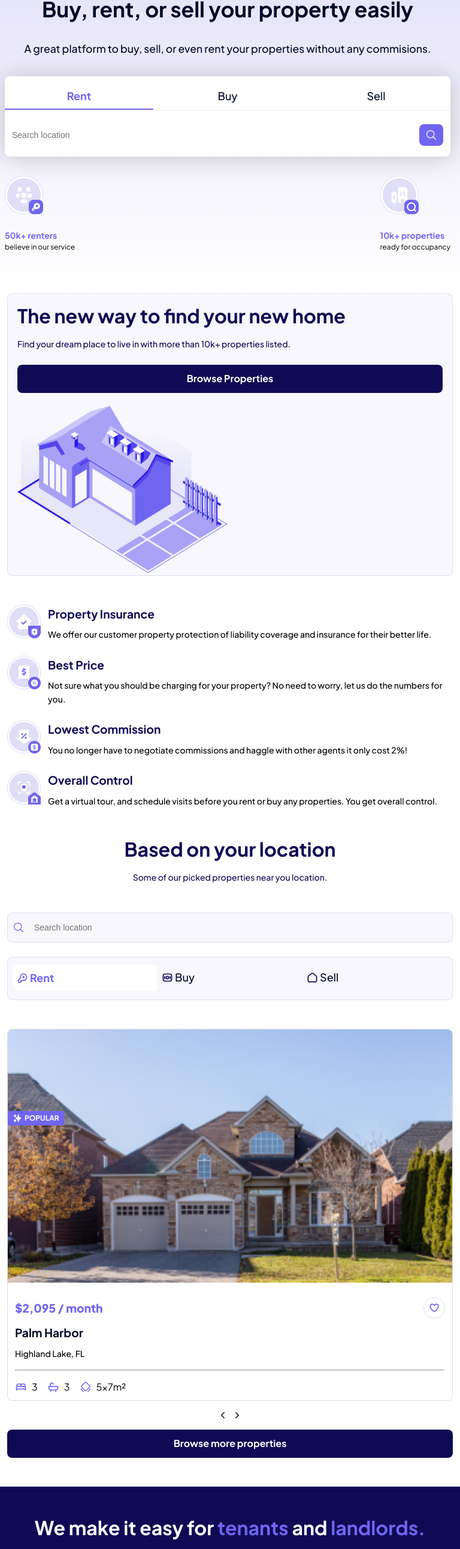
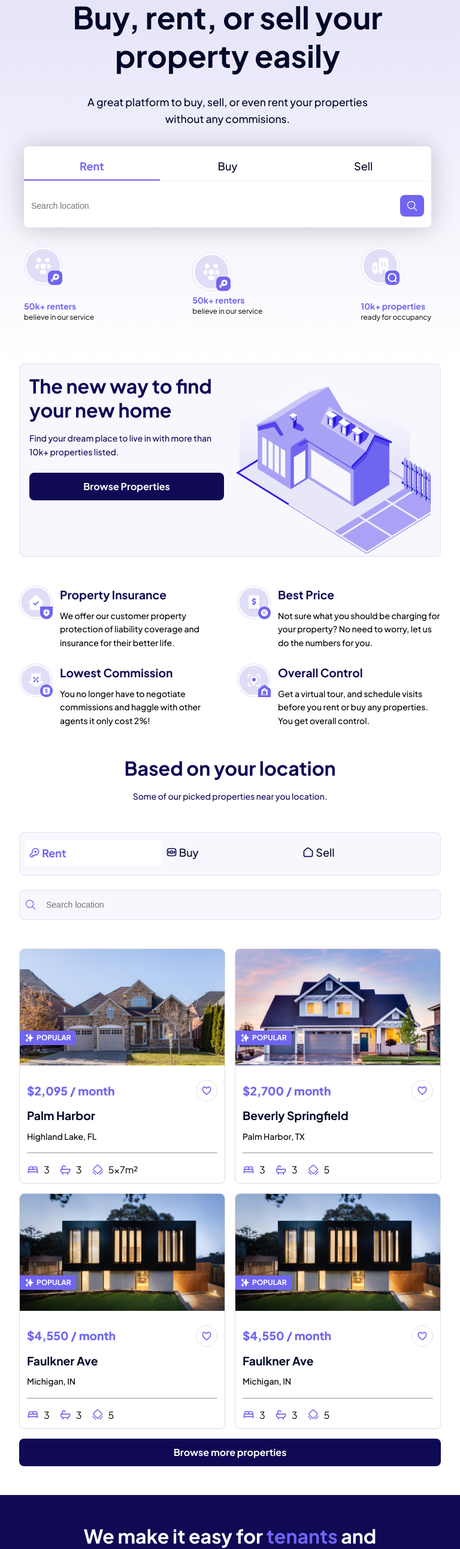
Before and after one commit to Alhassane2024/estatery, a plain HTML site: page index.html in a window 768 px wide. Shown: the part 134-2716 px from the top of the page at 60% size. Drawn offline with nearby package versions, Linux system fonts and the light colour scheme.

Commit message:
Responsive tablet 100%

```diff
--- a/index.html
+++ b/index.html
@@ -26,7 +26,7 @@
     ------------------------------->
     <header class="header active" data-header>
 
-        <div class="container">
+        <div class="container" id="c">
 
             <a href="#" class="logo">
                 <img src="./assets/logo-estatery.svg" alt="logo estatery" >
@@ -126,6 +126,17 @@
             <div class="hero-stats">
 
                 <div class="stats-container">
+
+                    <img src="./assets/Icon-renters.png" alt="icon" width="64" height="64">
+
+                    <div class="stats-text-wrapper">
+                        <h3 class="stat-title body-one-rem">50k+ renters</h3>
+                        <p class="stat-desc">believe in our service</p>
+                    </div>
+
+                </div>
+
+                <div class="stats-none-on-mobile stats-container">
 
                     <img src="./assets/Icon-renters.png" alt="icon" width="64" height="64">
 
@@ -418,6 +429,51 @@
                         </div>
                     </div>
 
+                    <div class="property-card">
+                        <img src="./assets/faulkner-ave.png" alt="Property 1">
+
+                        <div class="badge-property">
+                          <img src="./assets/awesome.svg" alt="awesome icon">
+                          <p class="badge-text">Popular</p>
+                        </div>
+
+                        <div class="property-text-container">
+
+                          <div class="price-and-favourite-icon-container">
+
+                              <p class="property-price title-large">$4,550 / month</p>
+                              <ion-icon name="heart-outline"  class="heart-icon" aria-hidden="true" ></ion-icon>
+                          </div>
+
+                          <div class="other-text-property">
+
+                              <h2 class="title-large">Faulkner Ave</h2>
+                              <p class="body-one-rem">Michigan, IN</p>
+                              <hr style="width: 100%;">
+
+                              <div class="ameneties-container">
+
+                              <div class="ameneties">
+                                  <img src="./assets/Bed.svg" alt="">
+                                  <p>3</p>
+                              </div>
+
+                              <div class="ameneties">
+                                  <img src="./assets/Bath.svg" alt="">
+                                  <p>3</p>
+                              </div>
+
+                              <div class="ameneties">
+                                  <img src="./assets/Square Meters.svg" alt="">
+                                   <p>5</p>
+                               </div>
+                        </div>
+                          </div>
+
+
+                        </div>
+                    </div>
+
                   </div>
 
                   <div class="scroll-controls">
@@ -441,7 +497,7 @@
 
             <div class="headline-property-listings-container">
 
-                <h2 class="benefit-title property-listings-title headline-medium" style="color: white;">We make it easy for <span class="span-tenants-landlords-style">tenants</span> and <span class="span-tenants-landlords-style">landlords.</span></h2>
+                <h2 class="benefit-title property-listings-title headline-medium headline-tenants-landlords-res" style="color: white;">We make it easy for <span class="span-tenants-landlords-style">tenants</span> and <span class="span-tenants-landlords-style">landlords.</span></h2>
 
                 <p class="benefit-subtitle property-listings-subtitle body-one-rem" style="color: white;">Whether it’s selling your current home, getting financing, or buying a new home, we make it easy  and efficient. The best part? you’ll save a bunch of money and time with our services.</p>
 
@@ -693,5 +749,9 @@
         </div>
     </section>
 
+
+
+
+
 </body>
 </html>
--- a/style.css
+++ b/style.css
@@ -16,6 +16,7 @@
  --font-primary: "Plus Jakarta Sans", sans-serif;
 
     /* FONT SIZE  */
+ --fs-headline-large-tablet: 3.2rem; /*40*/
  --fs-headline-large: 2.2rem; /*40*/
  --fs-headline-medium: 2rem; /*32*/
  --fs-headline-small: 1.1rem; /*20*/
@@ -159,7 +160,7 @@ body { background-color: #fff;}
     animation: slide_in 500ms ease forwards;
     height: 72px;
     background-color: rgba(255, 255, 255, 0.8);
-    /* filter: blur(2px); */
+    backdrop-filter: blur(5px);
 }
 
 @keyframes slide_in {
@@ -206,7 +207,6 @@ body { background-color: #fff;}
    min-width: 260px;
    padding: 10px;
    border-radius: var(--radius-8);
-   /* box-shadow: var(--shadow-1); */
    visibility: hidden;
    opacity: 0;
    scale: 0.4;
@@ -479,6 +479,7 @@ form {
 .headline-property-listings-container {
    display: flex;
    flex-direction: column;
+   align-items: center;
    gap: 16px;
 }
 
@@ -556,7 +557,7 @@ form {
 .property-card {
    position: relative;
    flex: 0 0 auto; /* Empêche les cartes de se rétrécir */
-   width: 100%; /* Largeur fixe des cartes */
+   width: 90%; /* Largeur fixe des cartes */
    border: 1px solid #ddd;
    border-radius: 8px;
    text-align: center;
@@ -814,6 +815,7 @@ form {
 .copyrigth-container {
    display: flex;
    flex-direction: column;
+   align-items: center;
    gap: 16px;
    padding-inline: 24px;
    margin-top: 32px;
@@ -825,7 +827,136 @@ form {
    justify-content: space-around;
 }
 
-
 .social-icon {
   cursor: pointer;
 }
+
+.stats-none-on-mobile {
+   display: none;
+}
+
+                                    /* ------------------------------
+                                             #MEDIA QUERIES
+                                    --------------------------------*/
+/* Style pour les tablettes (601px à 1024px) */
+@media (min-width: 768px) and (max-width: 1024px) {
+
+   .headline-large {
+      font-size: var(--fs-headline-large-tablet);
+      font-weight: var(--fw-Bold);
+      line-height: var(--lh-hedaline-medium);
+      letter-spacing: var(--ls-one-percent);
+      text-align: center;
+   }
+
+   .hero-subtitle {
+      width: 70%;
+      text-align: center;
+   }
+
+   .rent-buy-sell-form,
+   .hero-stats,
+   .benefit-container,
+   .property-listings-container,
+   .cta-container,
+   .footer-container { padding-inline: 32px;}
+
+   .stats-none-on-mobile {
+      display: inline-block;
+   }
+
+   .illustration-container {
+      display: grid;
+      grid-template-columns: repeat(auto-fit, minmax(200px, 1fr));
+      gap: 20px;
+   }
+
+   .four-benefit-container {
+      display: grid;
+      grid-template-columns: repeat(auto-fit, minmax(300px, 1fr));
+   }
+
+
+   .search-bar-and-tab-container {
+      flex-direction: column-reverse;
+   }
+
+   .property-list {
+      display: grid;
+      grid-template-columns: repeat(auto-fit, minmax(250px, 1fr));
+   }
+
+   .property-card {
+      width: 100%;
+   }
+
+   .scroll-controls {
+      display: none;
+   }
+
+   .headline-tenants-landlords-res {
+      width: 70%;
+      text-align: center;
+   }
+
+   .stats-tenants-landlords {
+      flex-direction: row;
+   }
+
+   .text-stats-container {
+      align-items: start;
+   }
+
+   .stats-tenants-landlords > hr {
+      transform: rotate(90deg);
+   }
+
+   .footer-link-container {
+      /* flex-direction: column; */
+      display: grid;
+      grid-template-columns: repeat(auto-fit, minmax(500px, 1fr));
+      gap: 24px;
+      /* grid-template-rows: repeat(auto-fit, minmax(300px, 2fr)); */
+   }
+
+   .link-container {
+      display: grid;
+      grid-template-columns: repeat(auto-fit, minmax(150px, 3fr));
+   }
+
+   .social-media-container {
+      width: 35%;
+   }
+
+   /* .btn-browse-more-properties {
+      width: auto;
+      align-self: center;
+   } */
+
+   /* .navbar {
+      position: static;
+      display: flex;
+      scale: none;
+      visibility: visible;
+      opacity: 1;
+      transform-origin: center;
+   }
+
+   .navbar-list {
+      display: flex;
+      align-items: center;
+      justify-content: space-between;
+   }
+
+   .navbar-wrapper {
+      display: flex;
+   }
+
+   .btn-link {
+      border-block-start: none;
+   } */
+
+   /* .nav-toggle-btn {
+      display: none;
+   } */
+}
```
